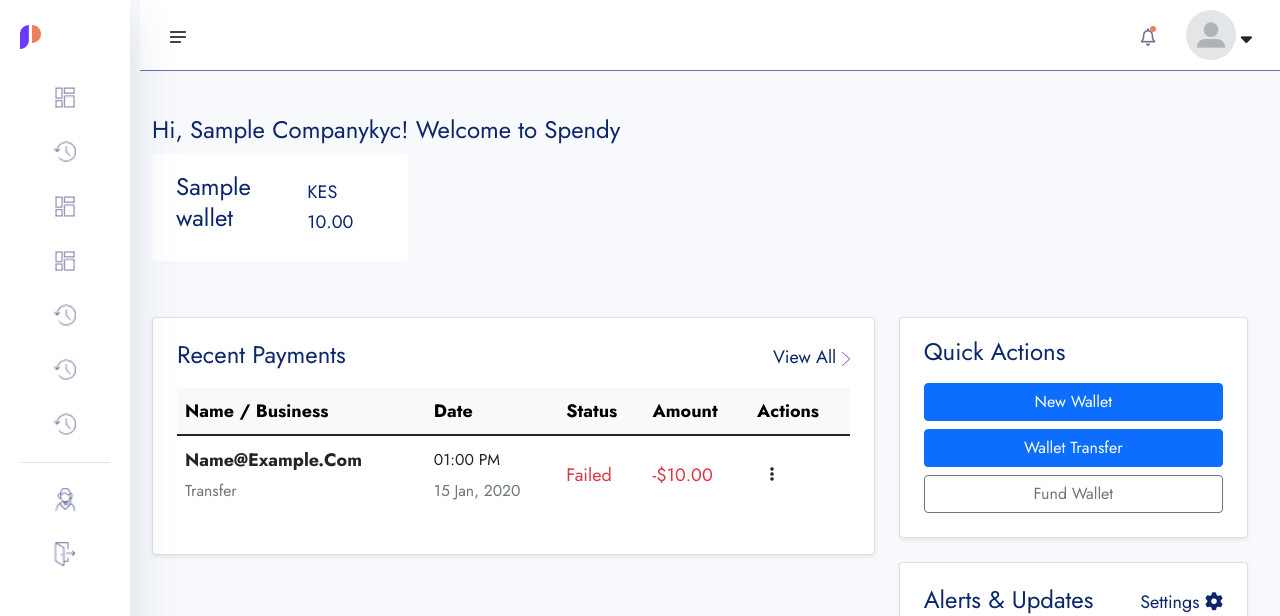
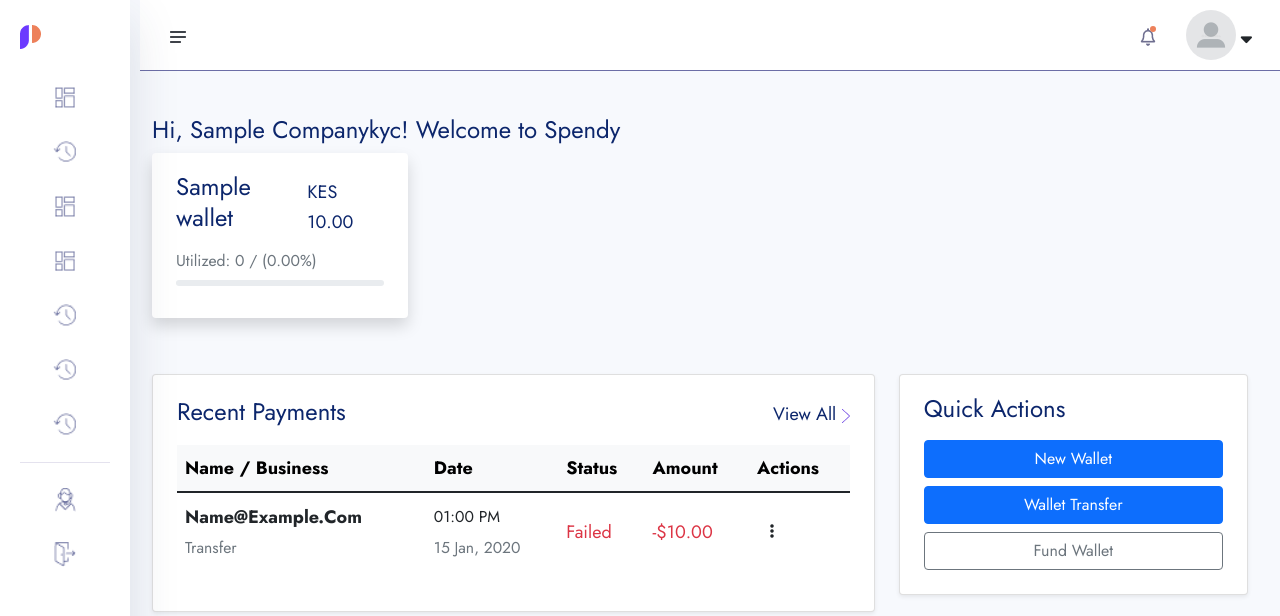
Before and after one commit to pkalosh/spendy, a Django app: page /dashboard/ in a window 1280 px wide. Shown: the top 616 px of the page. Run offline with Django 5.2, Linux system fonts and the light colour scheme; a user stored in the database is signed in; tables that the repository leaves empty hold one stand-in row (values such as "Sample post"); some libraries are stand-ins or nearby versions.

Commit message:
dashboard wallet utilization %

```diff
--- a/templates/account/dashboard.html
+++ b/templates/account/dashboard.html
@@ -40,18 +40,29 @@
             {% endif %}
 
             <!-- Wallets Row - Horizontal Display -->
-            <div class="row ">
+            <div class="row">
                 <div class="col-12">
-
                     <div class="row">
                         {% if primary_wallets %}
                             {% for c in primary_wallets %}
                                 <div class="col-md-3 mb-4">
-                                    <div class="wallet-card bg-white p-4 rounded shadow-md border-l-4 border-blue-500 h-100">
-                                        <div class="d-flex justify-content-between">
+                                    <div class="wallet-card bg-white p-4 rounded shadow border-l-4 border-blue-500 h-100">
+                                        <div class="d-flex justify-content-between mb-2">
                                             <h5 class="font-semibold">{{ c.wallet_name }}</h5>
-                                            <span class="text-sm">{{c.currency}} {{ c.balance|intcomma }}</span>
+                                            <span class="text-sm">{{ c.currency }} {{ c.balance|intcomma }}</span>
                                         </div>
+                                        {% if c.utilization is not None %}
+                                            <div class="mb-2">
+                                                <small class="text-muted">
+                                                    Utilized: {{ c.total_utilized|intcomma }} / {{ c.limit|intcomma }} ({{ c.utilization }}%)
+                                                </small>
+                                                <div class="progress mt-1" style="height: 6px;">
+                                                    <div class="progress-bar bg-success" role="progressbar" style="width: {{ c.utilization }}%;" aria-valuenow="{{ c.utilization }}" aria-valuemin="0" aria-valuemax="100"></div>
+                                                </div>
+                                            </div>
+                                        {% else %}
+                                            <small class="text-muted">No utilization data</small>
+                                        {% endif %}
                                     </div>
                                 </div>
                             {% endfor %}
@@ -66,11 +77,23 @@
                         {% if wallets %}
                             {% for c in wallets %}
                                 <div class="col-md-3 mb-4">
-                                    <div class="wallet-card bg-white p-4 rounded shadow-md border-l-4 border-blue-500 h-100">
-                                        <div class="d-flex justify-content-between">
+                                    <div class="wallet-card bg-white p-4 rounded shadow border-l-4 border-blue-500 h-100">
+                                        <div class="d-flex justify-content-between mb-2">
                                             <h5 class="font-semibold">{{ c.wallet_name }}</h5>
-                                            <span class="text-sm">{{c.currency}} {{ c.balance|intcomma }}</span>
+                                            <span class="text-sm">{{ c.currency }} {{ c.balance|intcomma }}</span>
                                         </div>
+                                        {% if c.utilization is not None %}
+                                            <div class="mb-2">
+                                                <small class="text-muted">
+                                                    Utilized: {{ c.total_utilized|intcomma }} / {{ c.limit|intcomma }} ({{ c.utilization }}%)
+                                                </small>
+                                                <div class="progress mt-1" style="height: 6px;">
+                                                    <div class="progress-bar bg-success" role="progressbar" style="width: {{ c.utilization }}%;" aria-valuenow="{{ c.utilization }}" aria-valuemin="0" aria-valuemax="100"></div>
+                                                </div>
+                                            </div>
+                                        {% else %}
+                                            <small class="text-muted">No utilization data</small>
+                                        {% endif %}
                                     </div>
                                 </div>
                             {% endfor %}
--- a/wallet/views.py
+++ b/wallet/views.py
@@ -495,46 +495,65 @@
 
 @login_required
 def dashboard(request):
-    # First check if user is authenticated
-    if request.user.is_authenticated:
-        # Check if user is admin - only admins can access dashboard
-        if not request.user.is_admin:
-            messages.warning(request, "Only admin users can access the dashboard.")
-            return redirect("wallet:staff-dashboard")  # Redirect non-admin users to wallet
+    # Redirect if user is not an admin
+    if not request.user.is_admin:
+        messages.warning(request, "Only admin users can access the dashboard.")
+        return redirect("wallet:staff-dashboard")
 
-        form = KYCForm()
-        wallet_form = WalletForm()
-        try:
-            kyc = CompanyKYC.objects.get(user=request.user)
-            # Check if all required fields are filled
-            required_fields = [
-                kyc.company_name,
-                kyc.logo,
-                kyc.kra_pin,
-                kyc.registration_certificate,
-                kyc.country,
-                kyc.county,
-                kyc.city,
-                kyc.address,
-                kyc.mobile
-            ]
-            if not all(required_fields) or not kyc.kyc_submitted:
-                messages.warning(request, "Your KYC is incomplete. Please fill all required fields.")
-                return redirect("wallet:kyc-reg")
-            if not kyc.kyc_confirmed and not kyc.status == "approved":
-                messages.warning(request, "Your KYC is Under Review.")
-                return redirect("wallet:kyc-reg")
-        except CompanyKYC.DoesNotExist:
-            messages.warning(request, "You need to submit your KYC")
-            return redirect("wallet:kyc-reg")
+    form = KYCForm()
+    wallet_form = WalletForm()
 
-        transactions = Transaction.objects.filter(company=kyc).order_by("-id")
-        print(transactions)
-        wallets = Wallet.objects.filter(company=kyc).order_by("-id").exclude(wallet_type="PRIMARY")
-        primary_wallets = Wallet.objects.filter(company=kyc,wallet_type="PRIMARY").order_by("-id")
-    else:
-        messages.warning(request, "You need to login to access the dashboard")
-        return redirect("userauths:sign-in")
+    try:
+        kyc = CompanyKYC.objects.get(user=request.user)
+    except CompanyKYC.DoesNotExist:
+        messages.warning(request, "You need to submit your KYC")
+        return redirect("wallet:kyc-reg")
+
+    # Check required KYC fields
+    required_fields = [
+        kyc.company_name,
+        kyc.logo,
+        kyc.kra_pin,
+        kyc.registration_certificate,
+        kyc.country,
+        kyc.county,
+        kyc.city,
+        kyc.address,
+        kyc.mobile
+    ]
+    if not all(required_fields) or not kyc.kyc_submitted:
+        messages.warning(request, "Your KYC is incomplete. Please fill all required fields.")
+        return redirect("wallet:kyc-reg")
+
+    if not kyc.kyc_confirmed and kyc.status != "approved":
+        messages.warning(request, "Your KYC is under review.")
+        return redirect("wallet:kyc-reg")
+
+    # Fetch transactions and wallets
+    transactions = Transaction.objects.filter(company=kyc).order_by("-id")
+    primary_wallets = Wallet.objects.filter(company=kyc, wallet_type="PRIMARY").order_by("-id")
+    wallets = Wallet.objects.filter(company=kyc).exclude(wallet_type="PRIMARY").order_by("-id")
+
+    # Combine wallets for utilization tracking
+    all_wallets = list(primary_wallets) + list(wallets)
+
+    for wallet in all_wallets:
+        approved_paid_tx = Transaction.objects.filter(
+            company=kyc,
+            sender_wallet=wallet,
+            status = "completed"
+        )
+
+        total_utilized = approved_paid_tx.aggregate(total=Sum('amount'))['total'] or 0
+
+        if wallet.balance and wallet.balance > 0:
+            utilization = round((total_utilized / wallet.balance) * 100, 2)
+        else:
+            utilization = None
+
+        # Attach data to each wallet instance
+        wallet.utilization = utilization
+        wallet.total_utilized = total_utilized
 
     context = {
         "kyc": kyc,
@@ -542,11 +561,10 @@
         "primary_wallets": primary_wallets,
         "form": form,
         "wallet_form": wallet_form,
-        "transactions": transactions
+        "transactions": transactions,
     }
 
     return render(request, "account/dashboard.html", context)
-
 
 from django.http import HttpResponse, JsonResponse
 from expense.models import Expense, ExpenseGroup,Event,Operation
```
